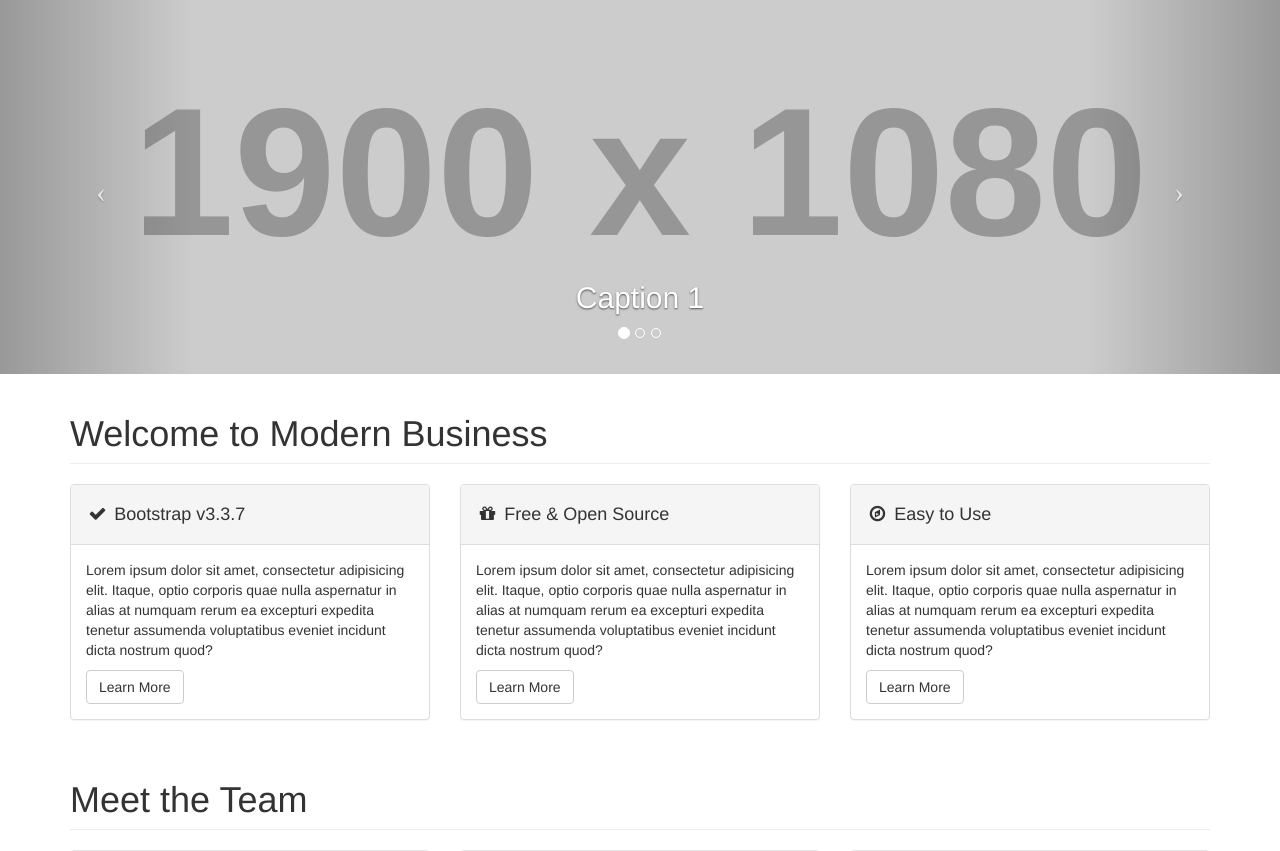
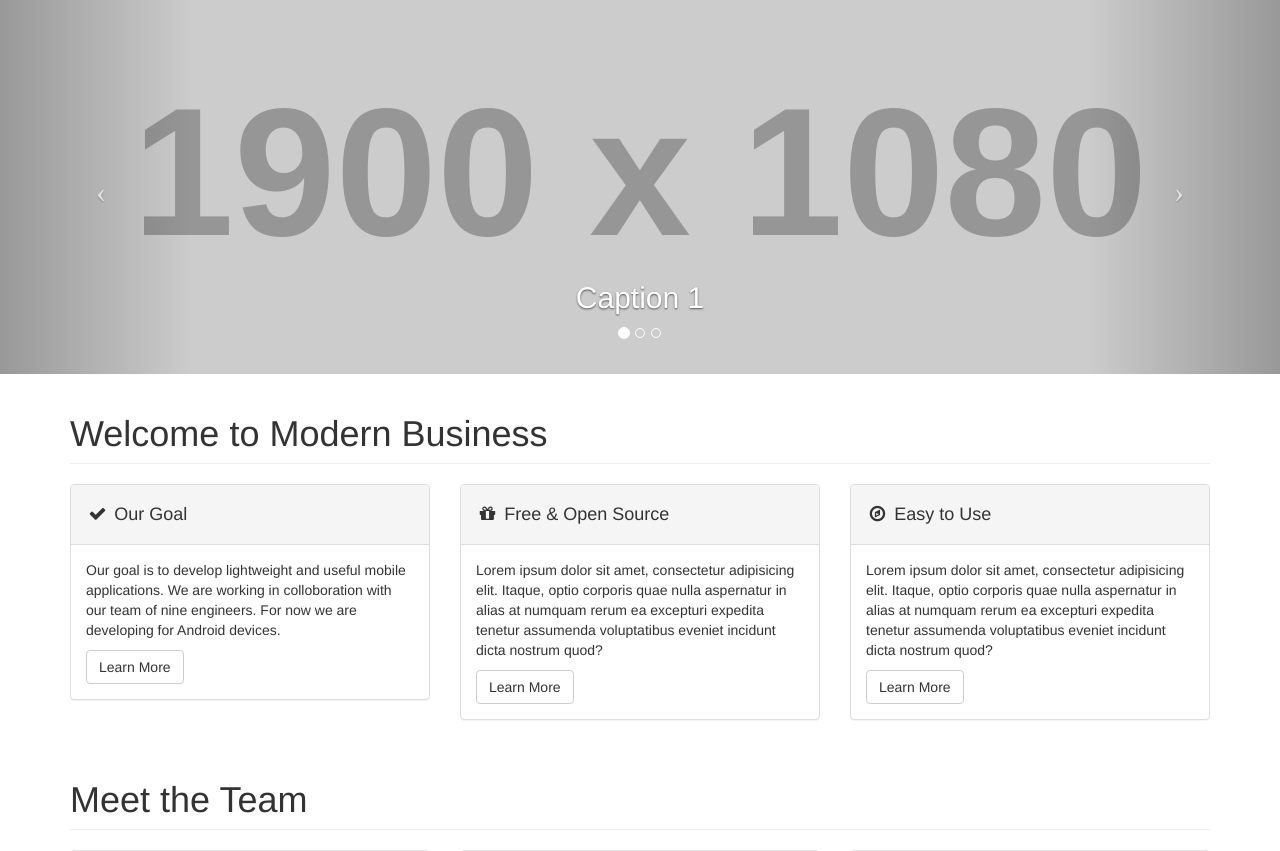
Before and after one commit to HarambeSoft/harambe-web-site, a PHP site: page / in a window 1280 px wide. Shown: the part 51-902 px from the top of the page. Run offline with PHP 8.4, Linux system fonts and the light colour scheme; grey boxes labelled with a size stand in for pictures from a placeholder-image service; data that the repository does not hold is empty; some libraries are stand-ins or nearby versions.

Commit message:
Changed text Bootstrap to Our Goal. Improves #4

```diff
--- a/templates/business-simple/index.php
+++ b/templates/business-simple/index.php
@@ -14,10 +14,10 @@
             <div class="col-md-4">
                 <div class="panel panel-default">
                     <div class="panel-heading">
-                        <h4><i class="fa fa-fw fa-check"></i> Bootstrap v3.3.7</h4>
+                        <h4><i class="fa fa-fw fa-check"></i> Our Goal</h4>
                     </div>
                     <div class="panel-body">
-                        <p>Lorem ipsum dolor sit amet, consectetur adipisicing elit. Itaque, optio corporis quae nulla aspernatur in alias at numquam rerum ea excepturi expedita tenetur assumenda voluptatibus eveniet incidunt dicta nostrum quod?</p>
+                        <p>Our goal is to develop lightweight and useful mobile applications. We are working in colloboration with our team of nine engineers. For now we are developing for Android devices. </p>
                         <a href="#" class="btn btn-default">Learn More</a>
                     </div>
                 </div>
```
